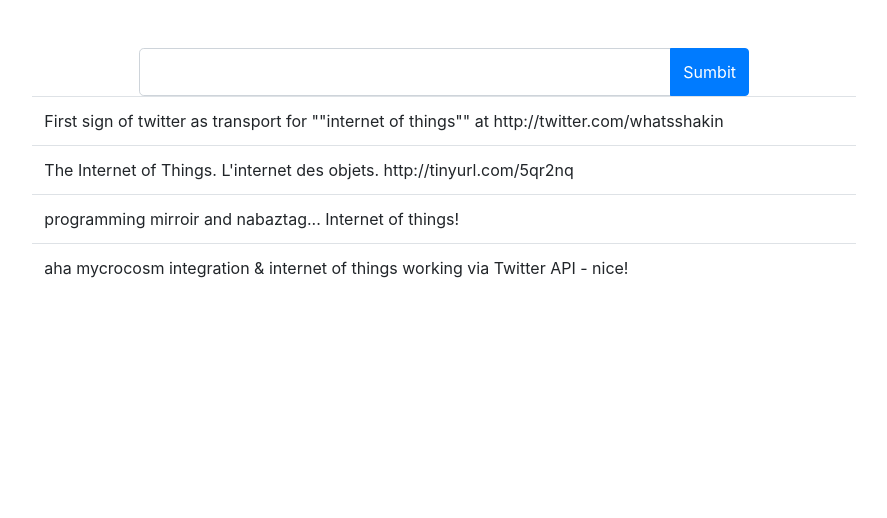
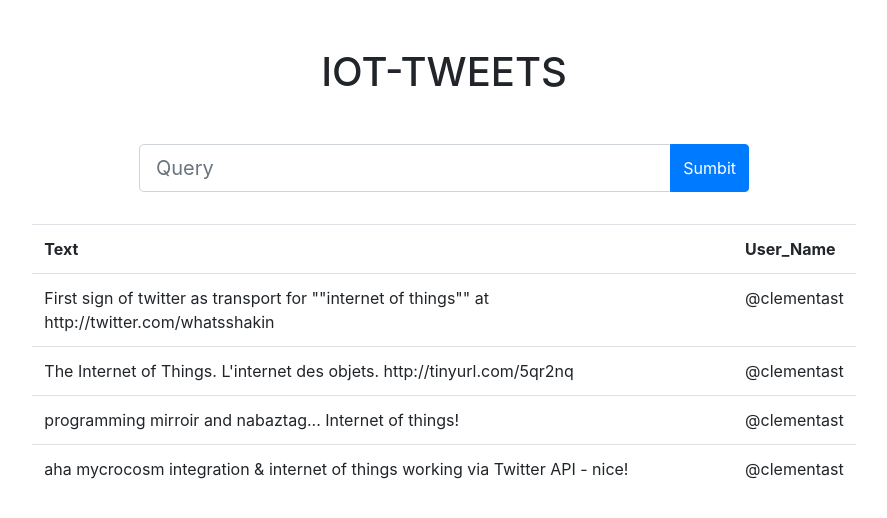
Before and after one commit to masterdcups/iot-tweet-search-engine, a Flask app: page / in a window 1280 px wide. Shown: the top 518 px of the page, without its empty margins (196-1083 px from the left). Run offline with Flask 2, Linux system fonts and the light colour scheme; some libraries are stand-ins or nearby versions.

Commit message:
home view

```diff
--- a/app/templates/index.html
+++ b/app/templates/index.html
@@ -3,10 +3,12 @@
 
 {% block content %}
     <div class="row justify-content-center">
-        <div class="col-md-6">
+        <div class="col-md-6 mt-5 mb-3">
+            <h1 class="text-center">IOT-TWEETS</h1>
             <form action="/" method="get" class="mt-5">
                 <div class="input-group">
-                    <input type="text" class="form-control form-control-lg" name="query" value="{{ query }}">
+                    <input type="text" class="form-control form-control-lg" name="query" placeholder="Query"
+                           value="{{ query }}">
                     <div class="input-group-append">
                         <button class="btn btn-primary">Sumbit</button>
                     </div>
@@ -16,12 +18,17 @@
         </div>
     </div>
 
-    <div class="row justify-content-center">
+    <div class="row justify-content-center mt-3">
         <div class="col-md-8">
             <table class="table">
+                <tr>
+                    <th>Text</th>
+                    <th>User_Name</th>
+                </tr>
                 {% for tweet in results %}
                     <tr>
                         <td>{{ tweet.Text }}</td>
+                        <td>{{ tweet.User_Name }}</td>
                     </tr>
                 {% endfor %}
             </table>
```
